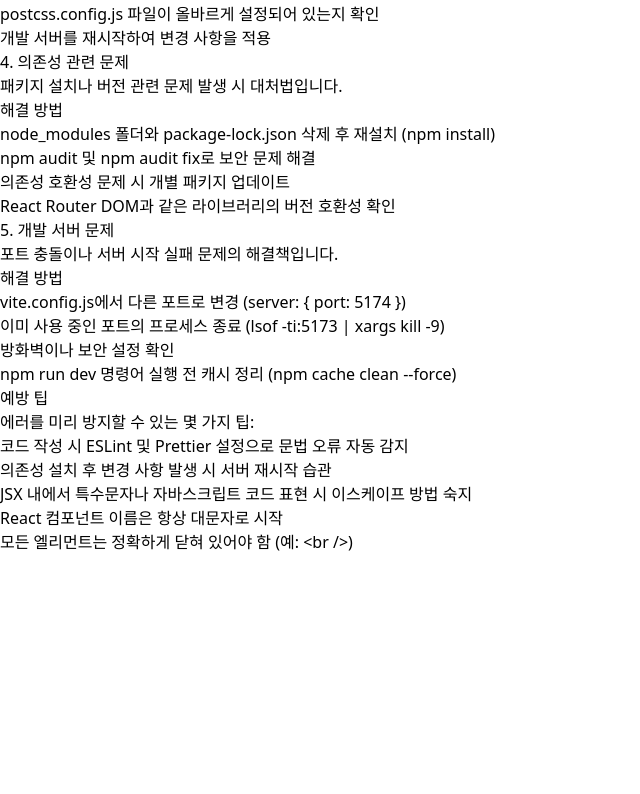
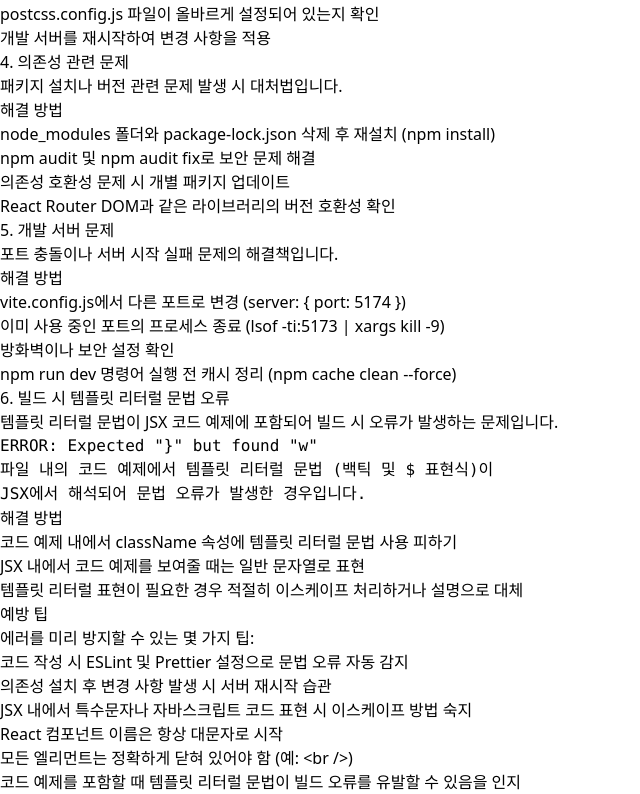
Before and after one commit to jeonck/react-from-scratch, a React (Vite) app: page /troubleshooting in a window 1280 px wide. Shown: the part 694-1488 px from the top of the page, without its empty margins (0-640 px from the left). Before the commit the page ends 1248 px from the top, so only its background shows below. Built offline with nearby package versions, Linux system fonts and the light colour scheme.

Commit message:
Add template literal syntax error to troubleshooting page

```diff
--- a/src/pages/Troubleshooting.jsx
+++ b/src/pages/Troubleshooting.jsx
@@ -83,6 +83,28 @@ function Troubleshooting() {
           </div>
         </div>
 
+        <div className="bg-white rounded-lg shadow-md p-6 mb-8">
+          <h2 className="text-2xl font-semibold text-blue-600 mb-4">6. 빌드 시 템플릿 리터럴 문법 오류</h2>
+          <p className="text-gray-700 mb-3">템플릿 리터럴 문법이 JSX 코드 예제에 포함되어 빌드 시 오류가 발생하는 문제입니다.</p>
+          <div className="bg-gray-800 text-green-400 p-4 rounded-md font-mono text-sm overflow-x-auto">
+            <pre className="whitespace-pre-wrap">
+              <code>
+                ERROR: Expected "}" but found "w"<br/>
+                파일 내의 코드 예제에서 템플릿 리터럴 문법 (백틱 및 ${} 표현식)이<br/>
+                JSX에서 해석되어 문법 오류가 발생한 경우입니다.
+              </code>
+            </pre>
+          </div>
+          <div className="bg-blue-50 border-l-4 border-blue-500 p-4 mb-4">
+            <h3 className="text-lg font-semibold text-blue-700 mb-2">해결 방법</h3>
+            <ul className="list-disc pl-5 space-y-2 text-blue-700">
+              <li>코드 예제 내에서 className 속성에 템플릿 리터럴 문법 사용 피하기</li>
+              <li>JSX 내에서 코드 예제를 보여줄 때는 일반 문자열로 표현</li>
+              <li>템플릿 리터럴 표현이 필요한 경우 적절히 이스케이프 처리하거나 설명으로 대체</li>
+            </ul>
+          </div>
+        </div>
+
         <div className="bg-gray-50 border border-gray-200 rounded-lg p-6">
           <h2 className="text-xl font-semibold text-gray-800 mb-3">예방 팁</h2>
           <p className="text-gray-700 mb-3">에러를 미리 방지할 수 있는 몇 가지 팁:</p>
@@ -92,6 +114,7 @@ function Troubleshooting() {
             <li>JSX 내에서 특수문자나 자바스크립트 코드 표현 시 이스케이프 방법 숙지</li>
             <li>React 컴포넌트 이름은 항상 대문자로 시작</li>
             <li>모든 엘리먼트는 정확하게 닫혀 있어야 함 (예: &lt;br /&gt;)</li>
+            <li>코드 예제를 포함할 때 템플릿 리터럴 문법이 빌드 오류를 유발할 수 있음을 인지</li>
           </ul>
         </div>
       </div>
```
